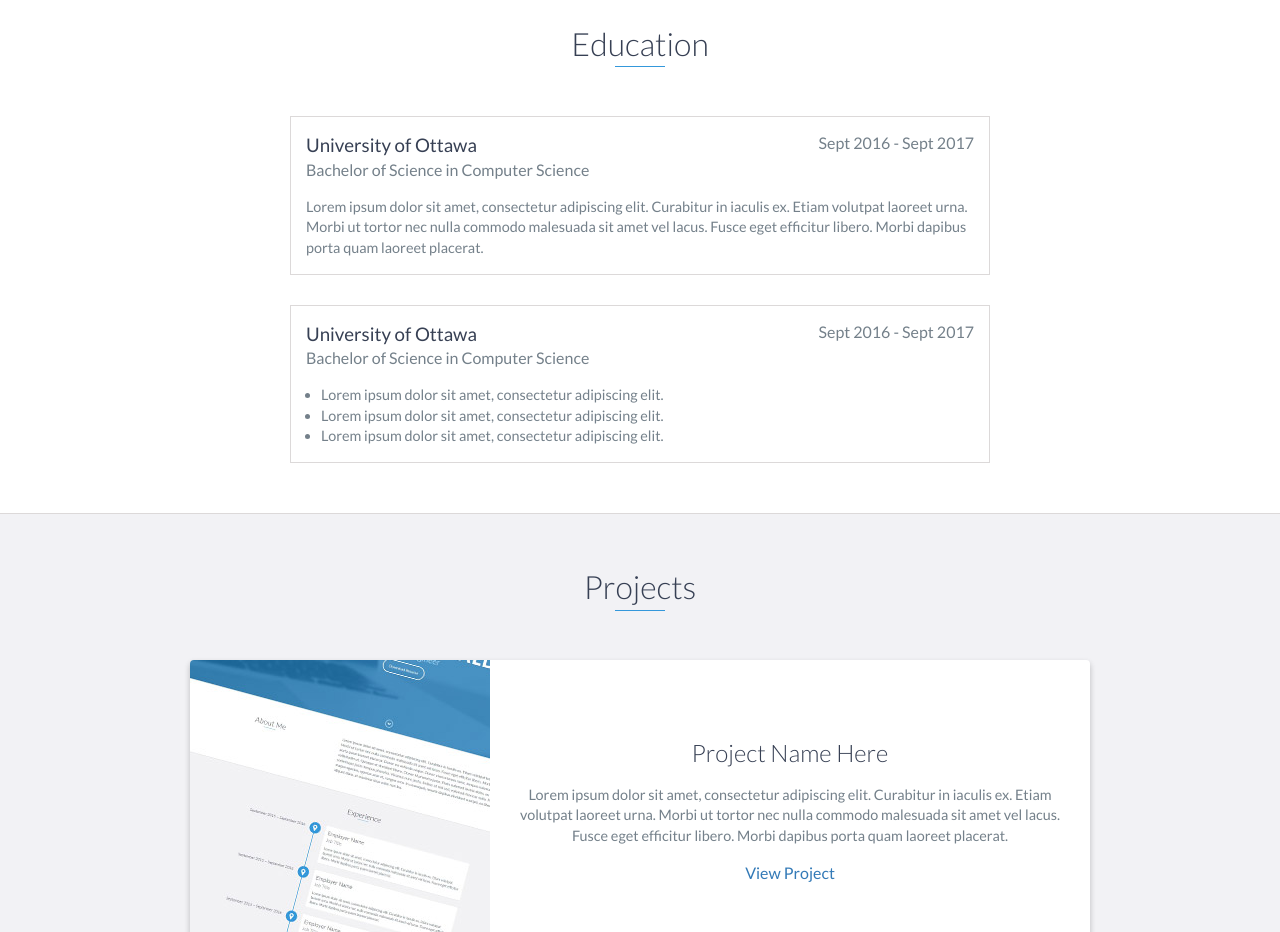
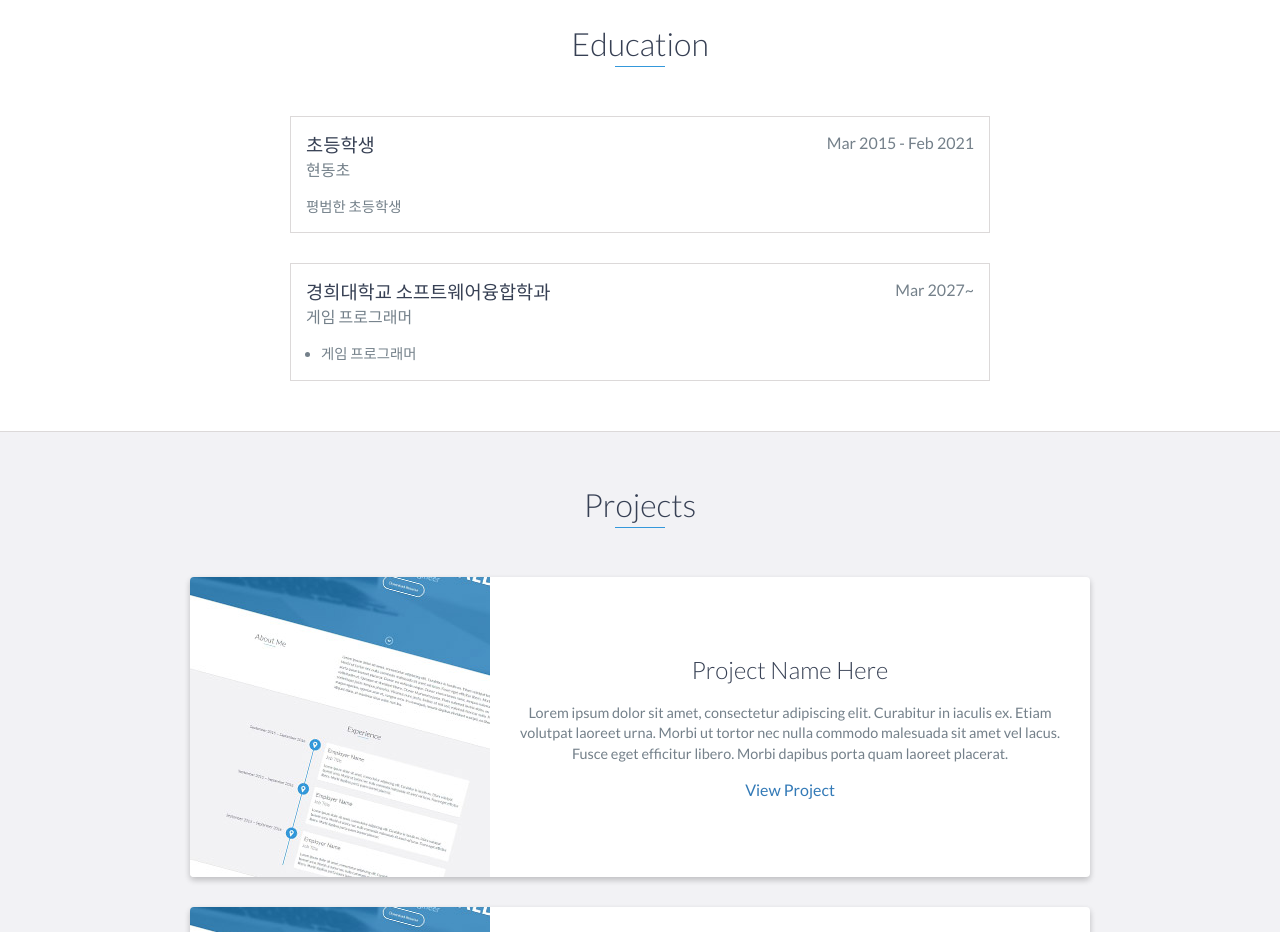
Before and after one commit to jjtMonster/jjtMonster.github.io, a website: page index.html in a window 1280 px wide. Shown: the part 1900-2832 px from the top of the page. Drawn offline with nearby package versions, Linux system fonts and the light colour scheme.

Commit message:
portfolio

```diff
--- a/index.html
+++ b/index.html
@@ -126,29 +126,24 @@
     <div id="education">
         <h2 class="heading">Education</h2>
         <div class="education-block">
-            <h3>University of Ottawa</h3>
-            <span class="education-date">Sept 2016 - Sept 2017</span>
-            <h4>Bachelor of Science in Computer Science</h4>
+            <h3>초등학생</h3>
+            <span class="education-date">Mar 2015 - Feb 2021</span>
+            <h4>현동초</h4>
             <p>
-                Lorem ipsum dolor sit amet, consectetur adipiscing elit. Curabitur in iaculis ex. Etiam volutpat laoreet urna. Morbi ut tortor nec nulla commodo malesuada sit amet vel lacus. Fusce eget efficitur libero. Morbi dapibus porta quam laoreet placerat.
+                평범한 초등학생
             </p>
         </div>
         <!-- End .education-block -->
 
         <div class="education-block">
-            <h3>University of Ottawa</h3>
-            <span class="education-date">Sept 2016 - Sept 2017</span>
-            <h4>Bachelor of Science in Computer Science</h4>
+            <h3>경희대학교 소프트웨어융합학과</h3>
+            <span class="education-date">Mar 2027~</span>
+            <h4>게임 프로그래머</h4>
             <ul>
                 <li>
-                    Lorem ipsum dolor sit amet, consectetur adipiscing elit.
+                    게임 프로그래머
                 </li>
-                <li>
-                    Lorem ipsum dolor sit amet, consectetur adipiscing elit.
-                </li>
-                <li>
-                    Lorem ipsum dolor sit amet, consectetur adipiscing elit.
-                </li>
+
             </ul>
         </div>
         <!-- End .education-block -->
```
